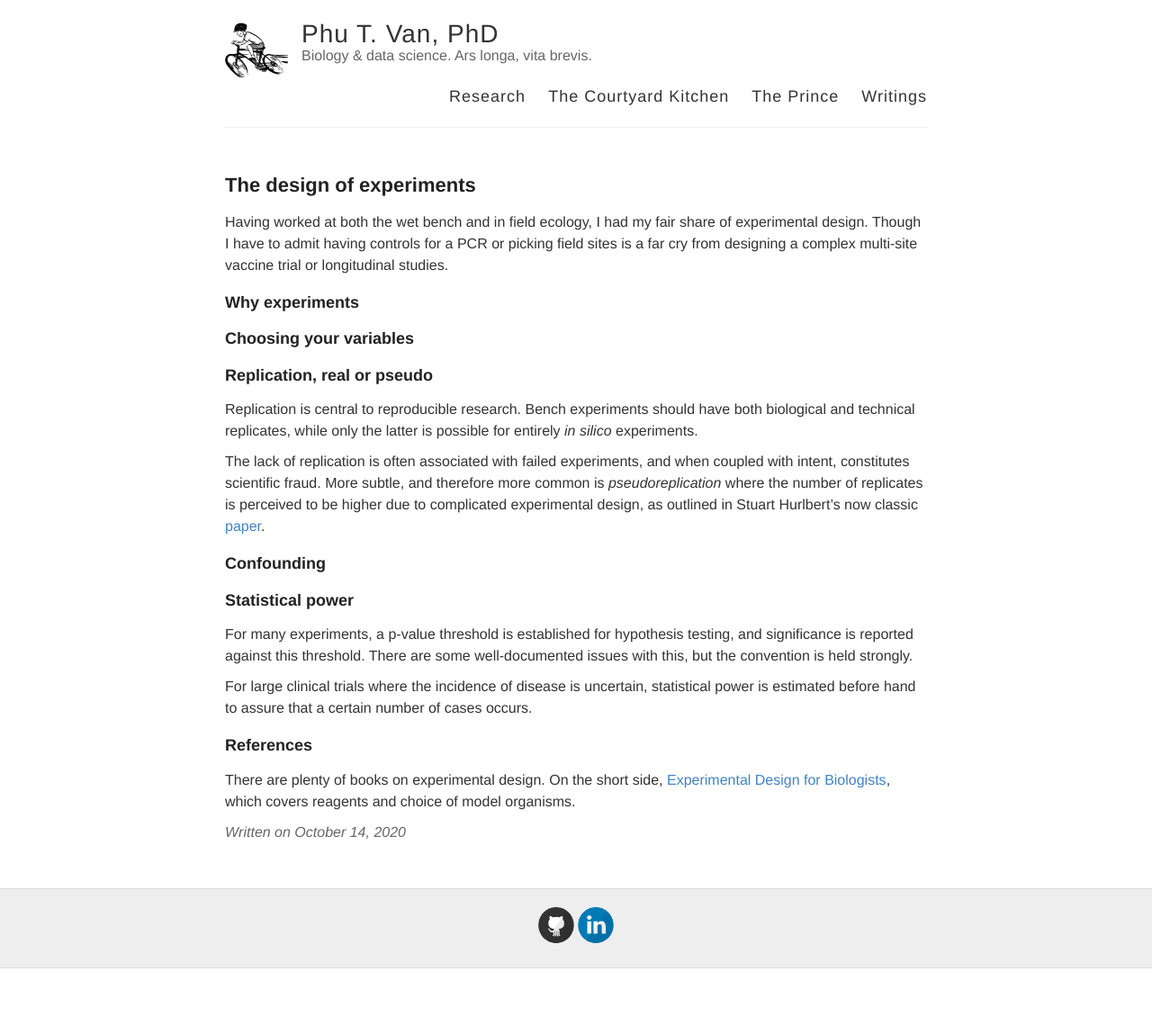
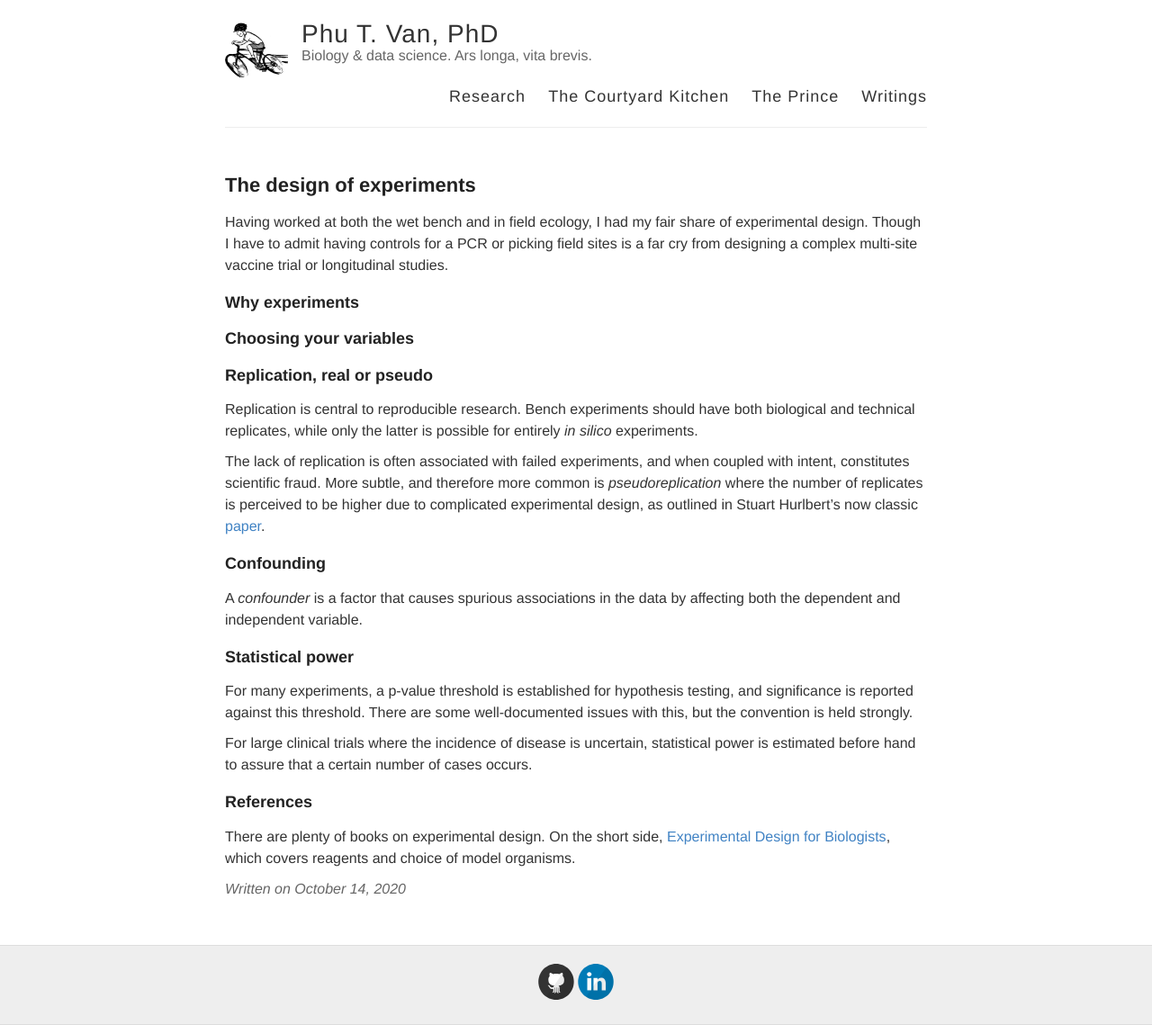
Before and after one commit to ptvan/ptvan.github.io, a Jekyll site: the page built from _posts/2020-10-14-experimental-design.md, in a window 1280 px wide. Shown: the whole page at 90% size. Built offline with Jekyll 4.4.1, drawn with Linux system fonts in a browser that asks for light colours; before the commit the page ends 1076 px from its top, so only the background shows below that.

Commit message:
added confounder

```diff
--- a/_posts/2020-10-14-experimental-design.md
+++ b/_posts/2020-10-14-experimental-design.md
@@ -17,6 +17,8 @@ The lack of replication is often associated with failed experiments, and when co
 
 ### Confounding
 
+A _confounder_ is a factor that causes spurious associations in the data by affecting both the dependent and independent variable.
+
 ### Statistical power
 
 For many experiments, a p-value threshold is established for hypothesis testing, and significance is reported against this threshold. There are some well-documented issues with this, but the convention is held strongly.
```
